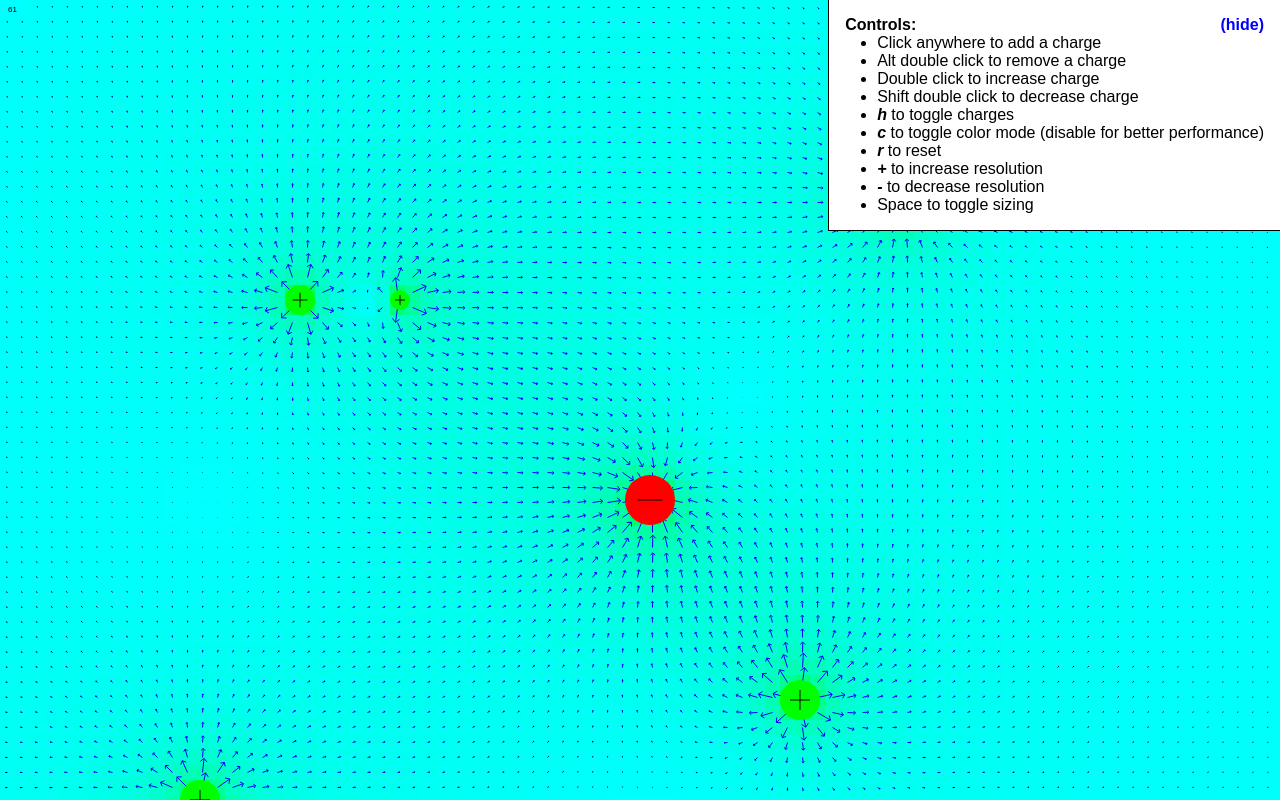
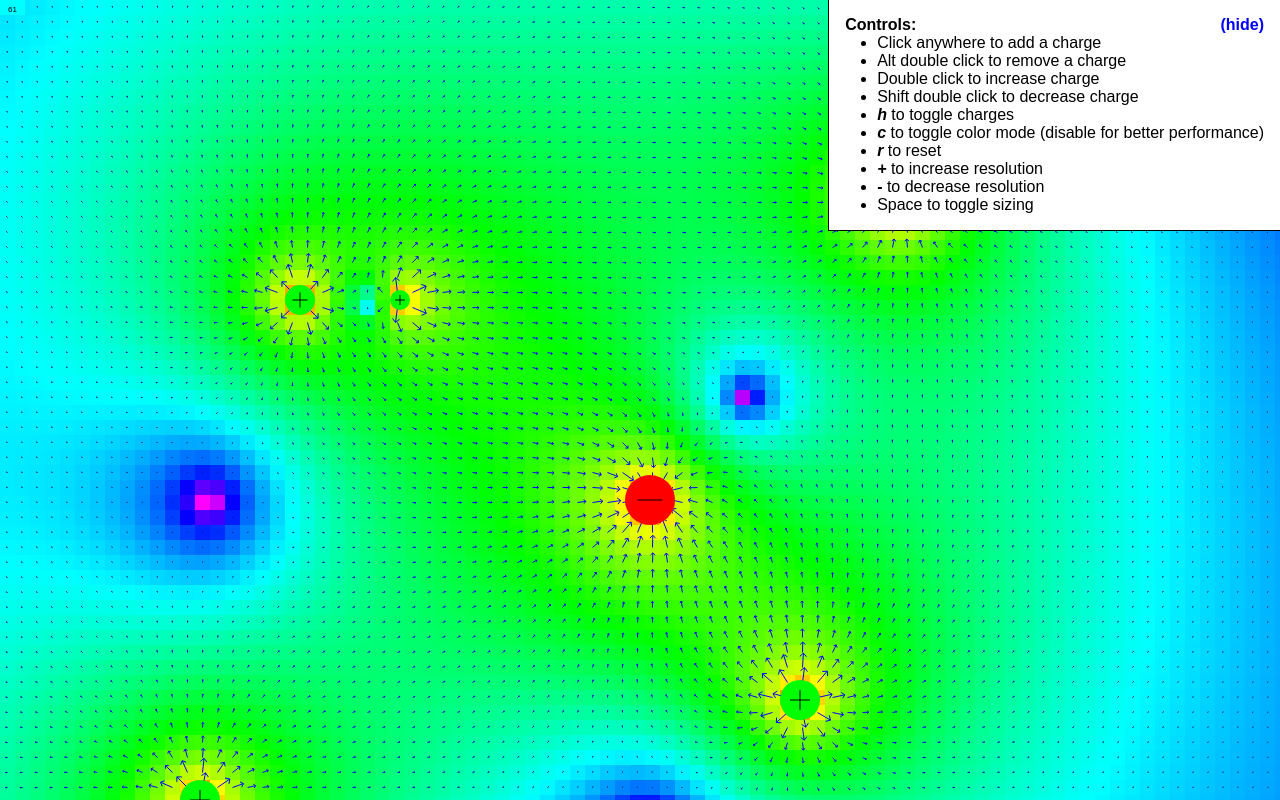
Before and after one commit to b3orn/b3orn.github.io, a plain HTML site: page src/efield.html in a window 1280 px wide. Drawn offline with Linux system fonts and the light colour scheme.

Commit message:
Update src/efiled.html, scale colors logarithmically

```diff
--- a/src/efield.html
+++ b/src/efield.html
@@ -90,6 +90,7 @@ var app = (function() {
     this.colorMode = true;
     this.model = null;
     this.maxForce = 0;
+    this.minForce = null;
     this.showCharges = true;
     this.mouse = {
       x: 0,
@@ -372,14 +373,16 @@ var app = (function() {
         offset = this.resolution,
         columnWidth = width / offset,
         columnHeight = height / offset,
-        context = this.context;
+        context = this.context,
+        minForce = 20 * Math.log10(this.minForce * this.distance / this.maxForce);
 
     context.save();
 
     for (var x = 0; x < columnWidth; ++x) {
       for (var y = 0; y < columnHeight; ++y) {
         var f = this.model[x][y],
-            hue = 180 - 180 * f.r * this.distance / this.maxForce;
+            field = 20 * Math.log10(f.r * this.distance / this.maxForce),
+            hue = (300 + 330 * ((field - minForce) / minForce) % 360);
 
         context.fillStyle = 'hsl(' + hue + ',100%,50%)';
 
@@ -529,6 +532,10 @@ var app = (function() {
       this.maxForce = r;
     }
 
+    if (this.minForce === null || r < this.minForce) {
+      this.minForce = r;
+    }
+
     return {
       r: r,
       angle: Math.atan2(force.y, force.x)
```
